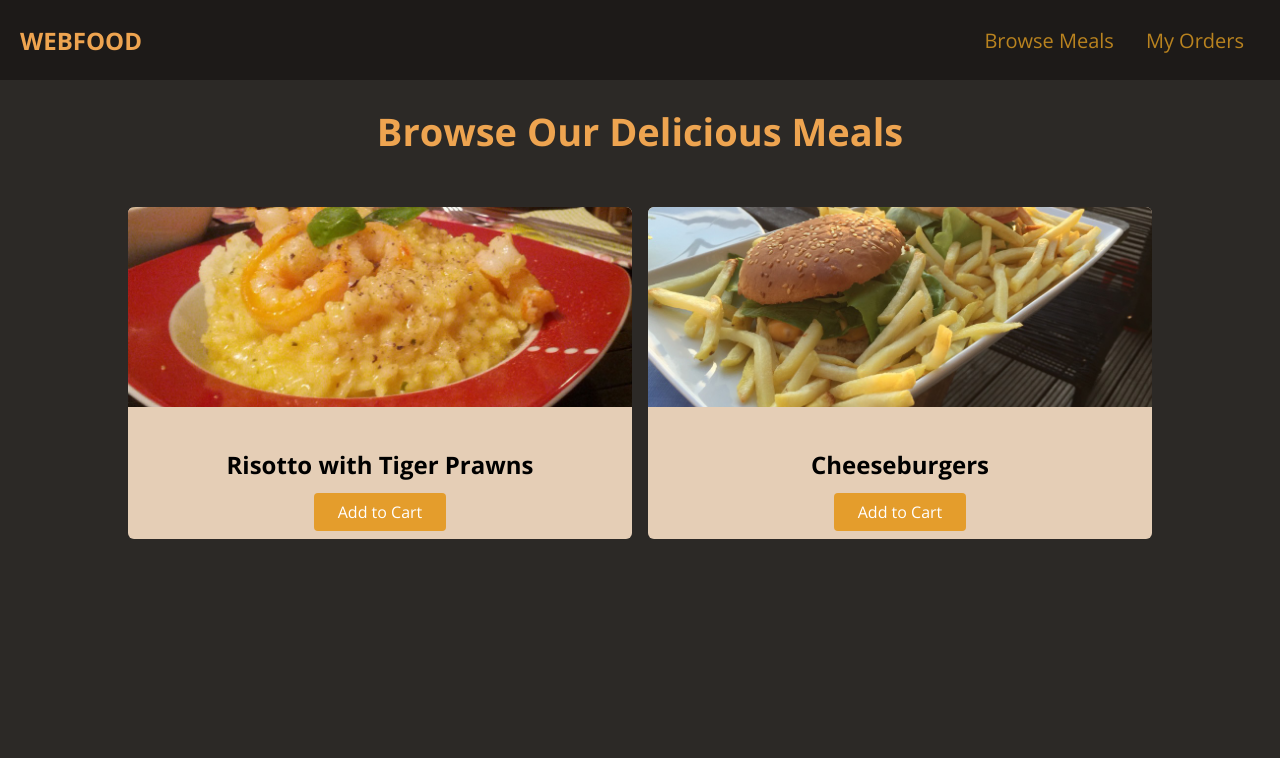
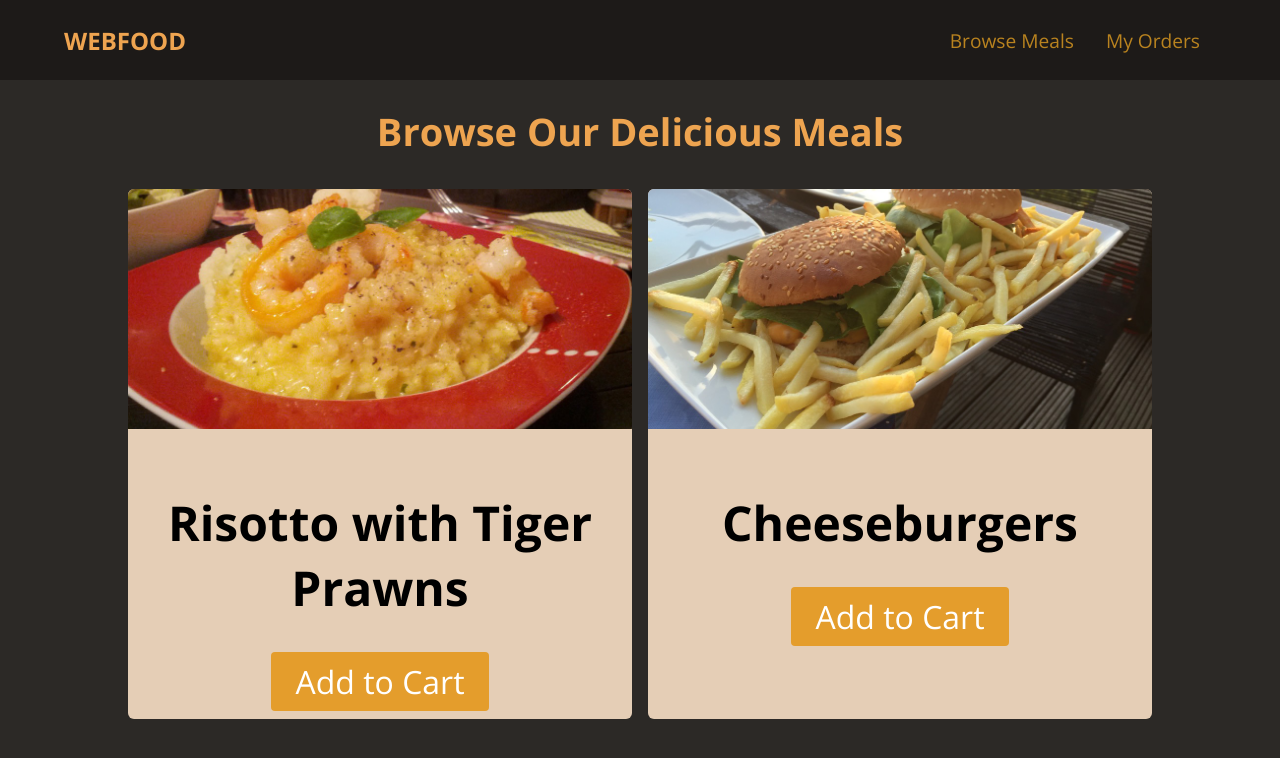
Before and after one commit to Joshvico/WEB_RESPONSIVE_LESSON, a plain HTML site: page index.html in a window 1280 px wide. Drawn offline with nearby package versions, Linux system fonts and the light colour scheme.

Commit message:
updated font-size and dimensions values for reponsive design

```diff
--- a/styles.css
+++ b/styles.css
@@ -9,17 +9,17 @@ a {
 }
 
 #main-header {
-    height: 80px;
+    height: 5rem;
     display: flex;
     justify-content: space-between;
     align-items: center;
     background-color: rgb(29, 26, 24);
-    padding: 0 20px;
+    padding: 0 5%;
 
 }
 
 #logo {
-    font-size: 24px;
+    font-size: 1.5rem;
     font-weight: bold;
     color: rgb(238, 164, 80);
     text-transform: uppercase;
@@ -33,12 +33,12 @@ a {
 }
 
 #main-header li {
-    margin: 0 16px;
+    margin: 0 1rem; /* this rem is assuming the font-size fo the navigator by defaul is 16px so */
 }
 
 #main-header nav a {
     color: rgb(185, 131, 31);
-    font-size: 20px;
+    font-size: 1.2rem; /* assuming the navigator size is 16 it will multpile 1.2 which equal 20aprox " preivous value" */
 }
 
 #main-header nav a:hover {
@@ -54,44 +54,48 @@ main h1 {
 #latest-products {
     width: 80%;
     /* centering block element can be centered with maring auto property */
-    margin: 50px auto;
+    margin: 2rem auto;
 
 }
 
 #latest-products ul {
     display: grid;
     grid-template-columns: 1fr 1fr;
-    gap: 16px;
+    gap: 1rem;
     margin: 0;
     padding: 0;
+    list-style: none;
+
 }
 
 .food-items {
     background-color: rgb(229, 206, 182);
-    border-radius: 6px;
+    border-radius: 6px; /* border radius is recommend express in pixels to make sure not weird behaviour */
     overflow: hidden;
 
 
 }
 
 .food-items img {
-    height: 200px;
-    width: 100%;
+    height: 15rem;
+    width: 100%; /* percetanges are good practices for reponsive */
     object-fit: cover;
 }
 
 .food-item-content {
-    padding: 16px;
+    padding: 1rem;
     text-align: center;
+    font-size: 200%;
 
 }
+
 
 .btn {
 
     background-color: rgb(228, 157, 44);
     color: white;
     border-radius: 4px;
-    padding: 8px 24px
+    padding: 0.5rem 1.5rem;
 }
 
 .btn:hover {
```
